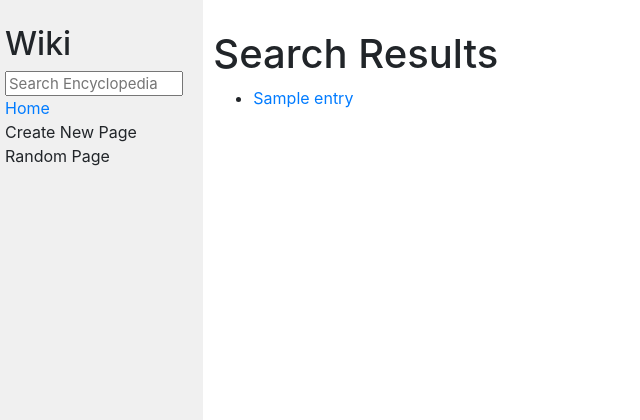
After one commit to ArshPelia/CS50-Web-Programming, a Django app: template P1-Wiki/encyclopedia/templates/encyclopedia/search.html in a window 1280 px wide. The commit adds this page. Shown: the top 420 px of the page, without its empty margins (0-640 px from the left). Run offline with Django 3.2, Linux system fonts and the light colour scheme; the template is opened without the code that fills it: most values are stand-ins (such as "Sample title", 1, 10 or a date in 2020); some libraries are stand-ins or nearby versions.

Commit message:
changed entry name to 'entry'

```diff
--- a/P1-Wiki/encyclopedia/templates/encyclopedia/index.html
+++ b/P1-Wiki/encyclopedia/templates/encyclopedia/index.html
@@ -9,7 +9,7 @@
 
     <ul>
         {% for entry in entries %}
-            <li><a href="{% url 'encyclopedia:open' name=entry %}">{{ entry }}</a></li>
+            <li><a href="{% url 'encyclopedia:open' entry=entry %}">{{ entry }}</a></li>
         {% endfor %}
     </ul>
 
--- /dev/null
+++ b/P1-Wiki/encyclopedia/templates/encyclopedia/search.html
@@ -0,0 +1,17 @@
+{% extends "encyclopedia/layout.html" %}
+
+{% block title %}
+    Search
+{% endblock %}
+
+{% block body %}
+    <h1> Search Results</h1>
+
+    <ul>
+        {% for entry in matches %}
+            <li><a href="{% url 'encyclopedia:open' name=entry %}">{{ entry }}</a></li>
+        {% endfor %}
+    </ul>
+
+
+{% endblock %}
--- a/P1-Wiki/encyclopedia/urls.py
+++ b/P1-Wiki/encyclopedia/urls.py
@@ -28,6 +28,8 @@ urlpatterns = [
     # list of url patterns that a user might visit while using our website
     # if path = ""; run views.index
     path("", views.index, name="index"),
-    path("<str:name>", views.open, name="open")
+    path("<str:entry>", views.open, name="open"),
+    path("<str:input>", views.search, name="search")
+
 
 ]
```
Also changed, not shown: P1-Wiki/encyclopedia/views.py (+8 -1 lines).
